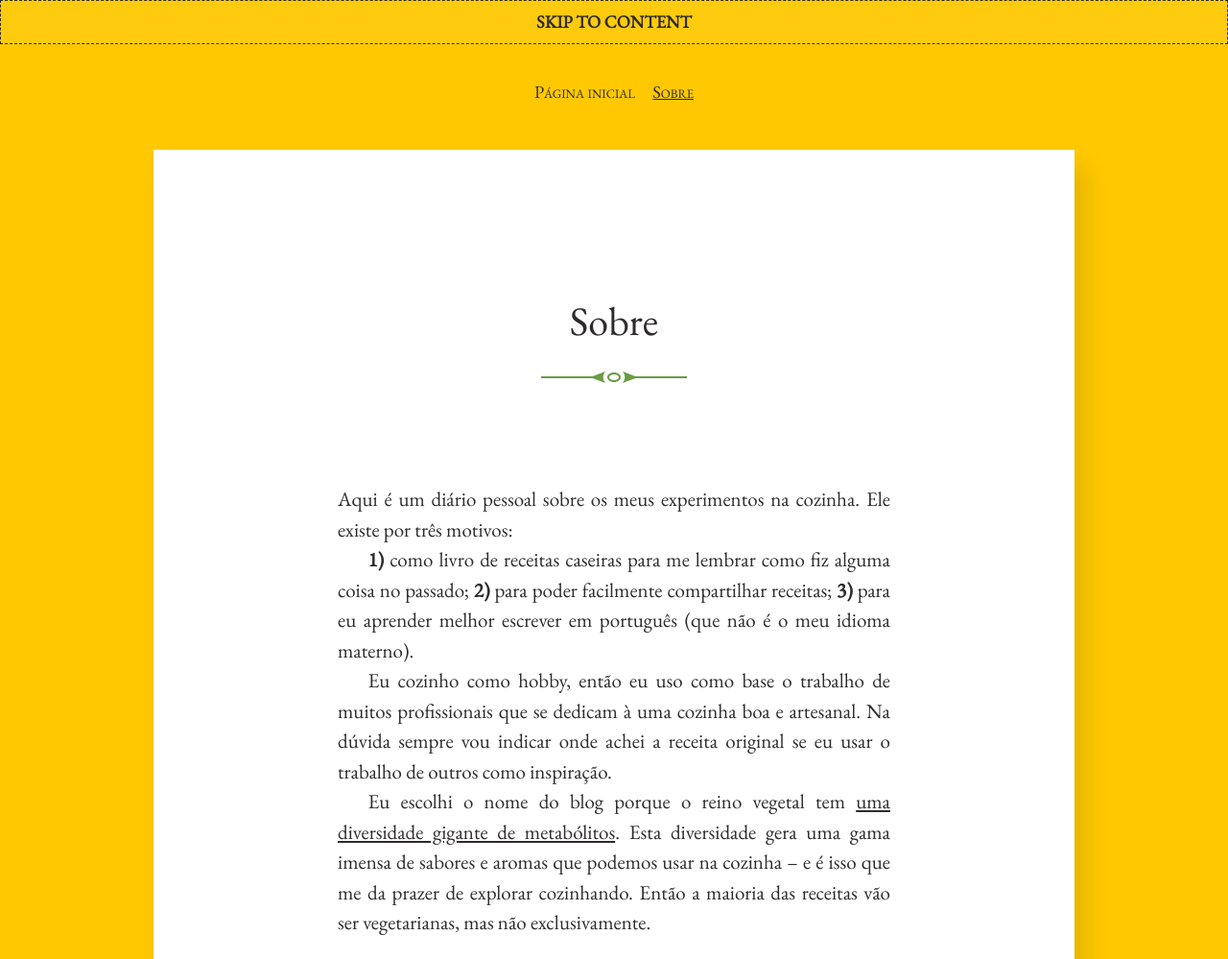
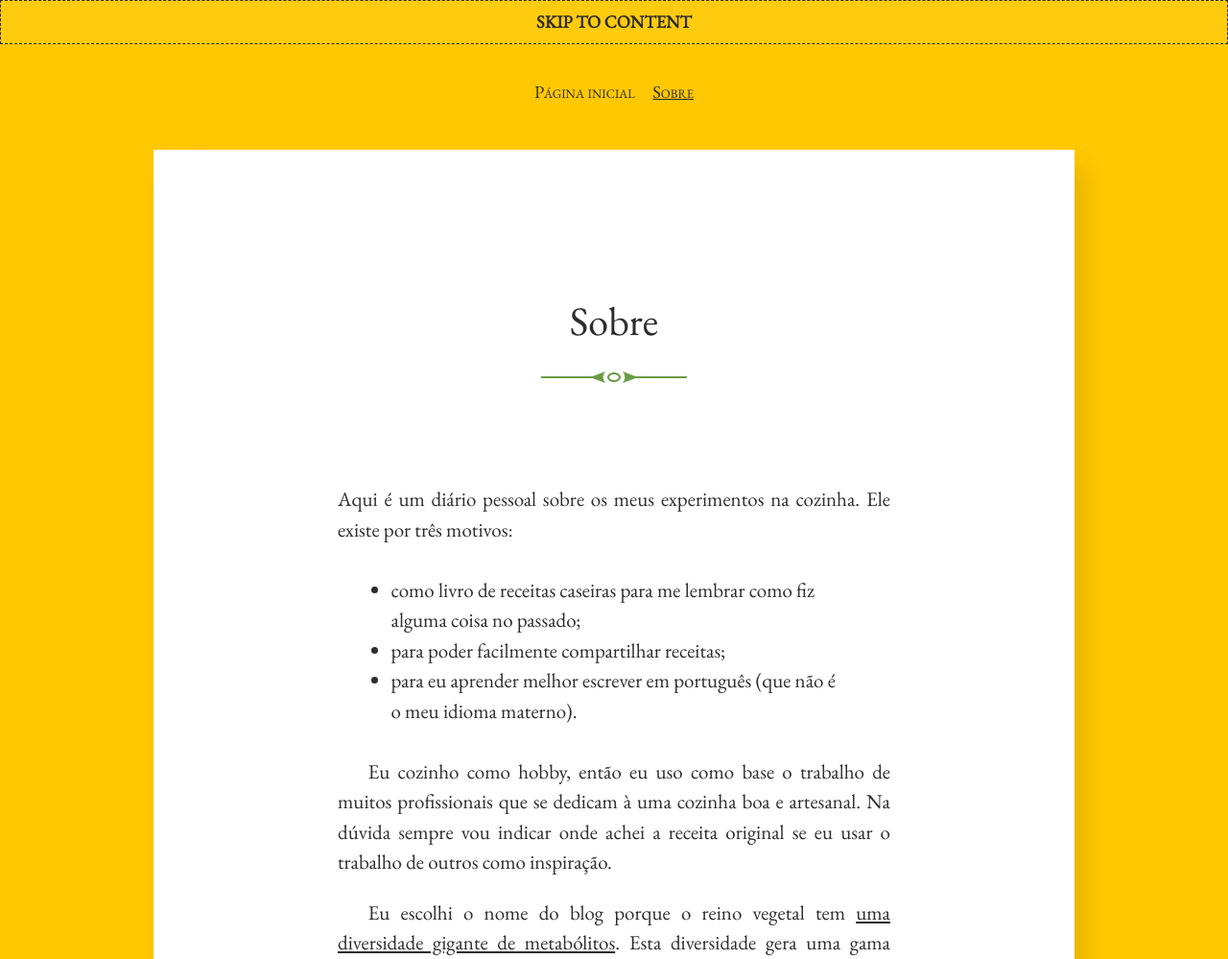
Before and after one commit to tibroc/botanica-aplicada, a Jekyll site: the page built from about.md, in a window 1280 px wide. Shown: the top 999 px of the page at 96% size. Built offline with Jekyll 4.4.1, drawn with Linux system fonts in a browser that asks for light colours; grey boxes are pictures that could not be loaded.

```diff
--- a/_sass/_article.scss
+++ b/_sass/_article.scss
@@ -24,6 +24,8 @@
   text-align: justify;
   text-indent: 1.5em;
   text-justify: inter-word;
+  margin-bottom: 1em;
+  margin-top: 1em;
 }
 
 .post p:first-of-type,
@@ -50,6 +52,17 @@
   margin-top: 4em;
 }
 
+.post table{
+  width: 100%;
+  text-align: justify;
+}
+
+.post th{
+  font-weight: bold;
+  font-style: italic;
+  border-bottom: 1px solid $title-color;
+}
+
 .post-meta {
   margin-bottom: 2em;
   margin-top: 2em;
--- a/about.md
+++ b/about.md
@@ -6,9 +6,9 @@
 Aqui é um diário pessoal sobre os meus experimentos na cozinha.
 Ele existe por três motivos:
 
-**1)** como livro de receitas caseiras para me lembrar como fiz alguma coisa no passado;
-**2)** para poder facilmente compartilhar receitas;
-**3)** para eu aprender melhor escrever em português (que não é o meu idioma materno).
+* como livro de receitas caseiras para me lembrar como fiz alguma coisa no passado;
+* para poder facilmente compartilhar receitas;
+* para eu aprender melhor escrever em português (que não é o meu idioma materno).
 
 Eu cozinho como hobby, então eu uso como base o trabalho de muitos profissionais
 que se dedicam à uma cozinha boa e artesanal.
```
